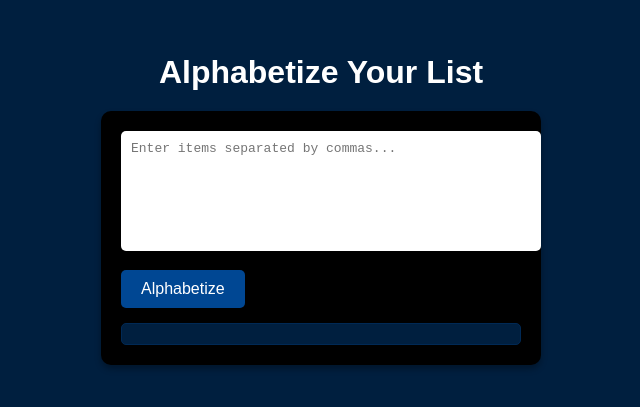
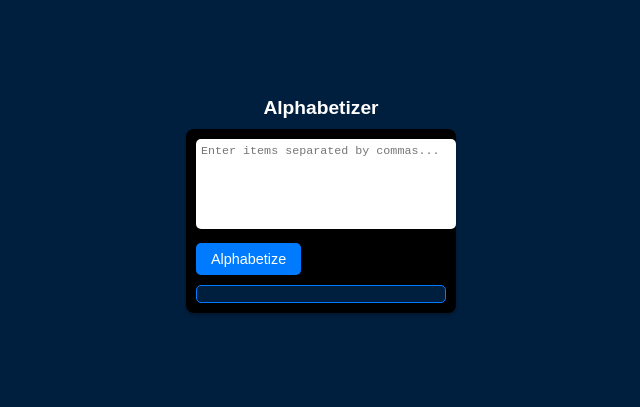
Before and after one commit to nvaerii/alphabetizer, a plain HTML site: page index.html in a window 1280 px wide. Shown: the part 201-608 px from the top of the page, without its empty margins (319-959 px from the left). Drawn offline with Linux system fonts and the light colour scheme.

Commit message:
Update index.html

```diff
--- a/index.html
+++ b/index.html
@@ -19,55 +19,58 @@
 
         h1 {
             text-align: center;
-            margin-bottom: 20px;
+            margin-bottom: 10px;
+            font-size: 1.2em;
         }
 
         .container {
             background-color: #000000; /* Black container background */
-            padding: 20px;
-            border-radius: 10px;
-            box-shadow: 0px 4px 6px rgba(0, 0, 0, 0.3);
-            max-width: 400px;
-            width: 90%;
+            padding: 10px;
+            border-radius: 8px;
+            box-shadow: 0px 2px 4px rgba(0, 0, 0, 0.3);
+            max-width: 250px; /* Adjusted for Notion */
+            width: 100%;
         }
 
         textarea {
             width: 100%;
-            height: 100px;
-            padding: 10px;
+            height: 80px;
+            padding: 5px;
             border: none;
             border-radius: 5px;
-            margin-bottom: 15px;
-            font-size: 1em;
+            margin-bottom: 10px;
+            font-size: 0.9em;
             resize: none;
         }
 
         button {
-            background-color: #004793; /* Blue button */
+            background-color: #007bff; /* Blue button */
             color: #ffffff;
             border: none;
-            padding: 10px 20px;
+            padding: 8px 15px;
             border-radius: 5px;
             cursor: pointer;
-            font-size: 1em;
+            font-size: 0.9em;
             transition: background-color 0.3s;
         }
 
         button:hover {
-            background-color: #002955; /* Darker blue on hover */
+            background-color: #0056b3; /* Darker blue on hover */
         }
 
         .result {
-            margin-top: 15px;
-            padding: 10px;
+            margin-top: 10px;
+            padding: 8px;
             background-color: #001f3f;
-            border: 1px solid #002955;
+            border: 1px solid #007bff;
             border-radius: 5px;
+            font-size: 0.9em;
+            word-wrap: break-word;
         }
     </style>
 </head>
 <body>
-    <h1>Alphabetize Your List</h1>
+    <h1>Alphabetizer</h1>
     <div class="container">
         <textarea id="input" placeholder="Enter items separated by commas..."></textarea>
         <button onclick="alphabetizeList()">Alphabetize</button>
```
